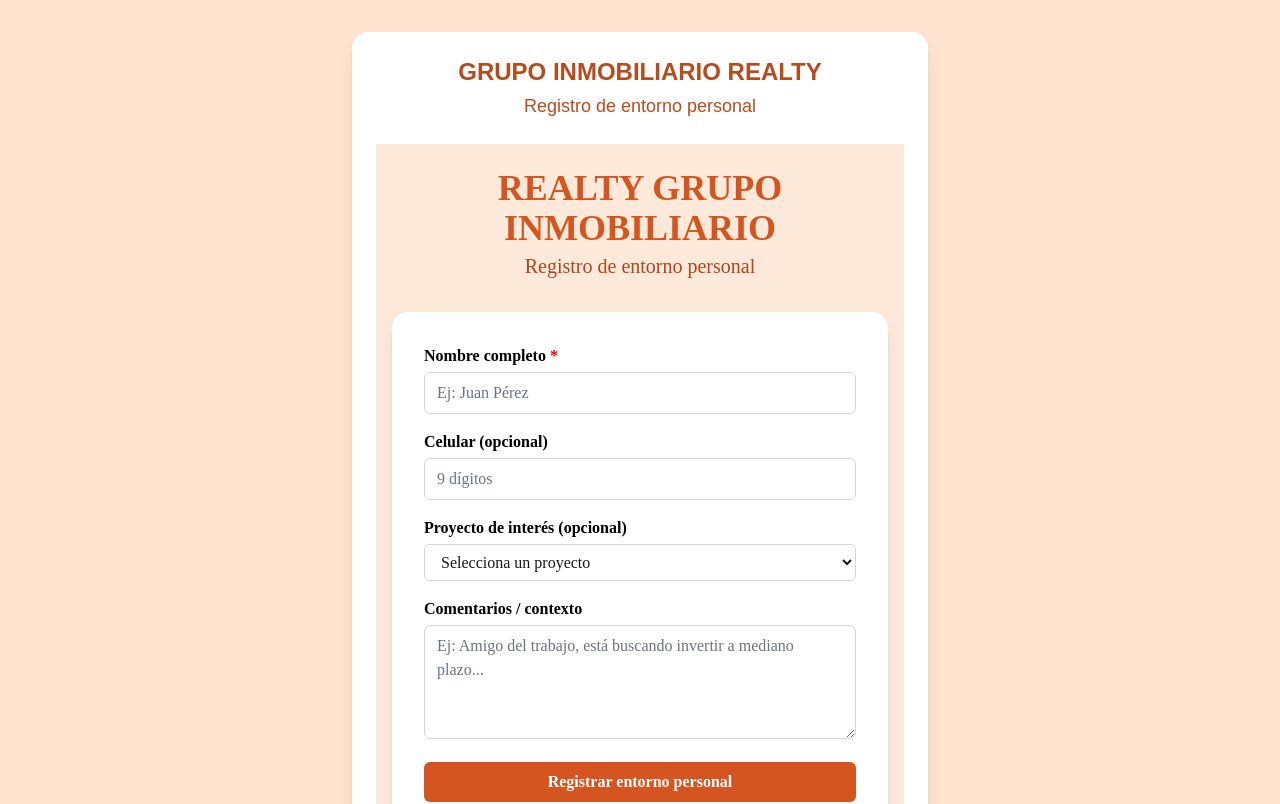
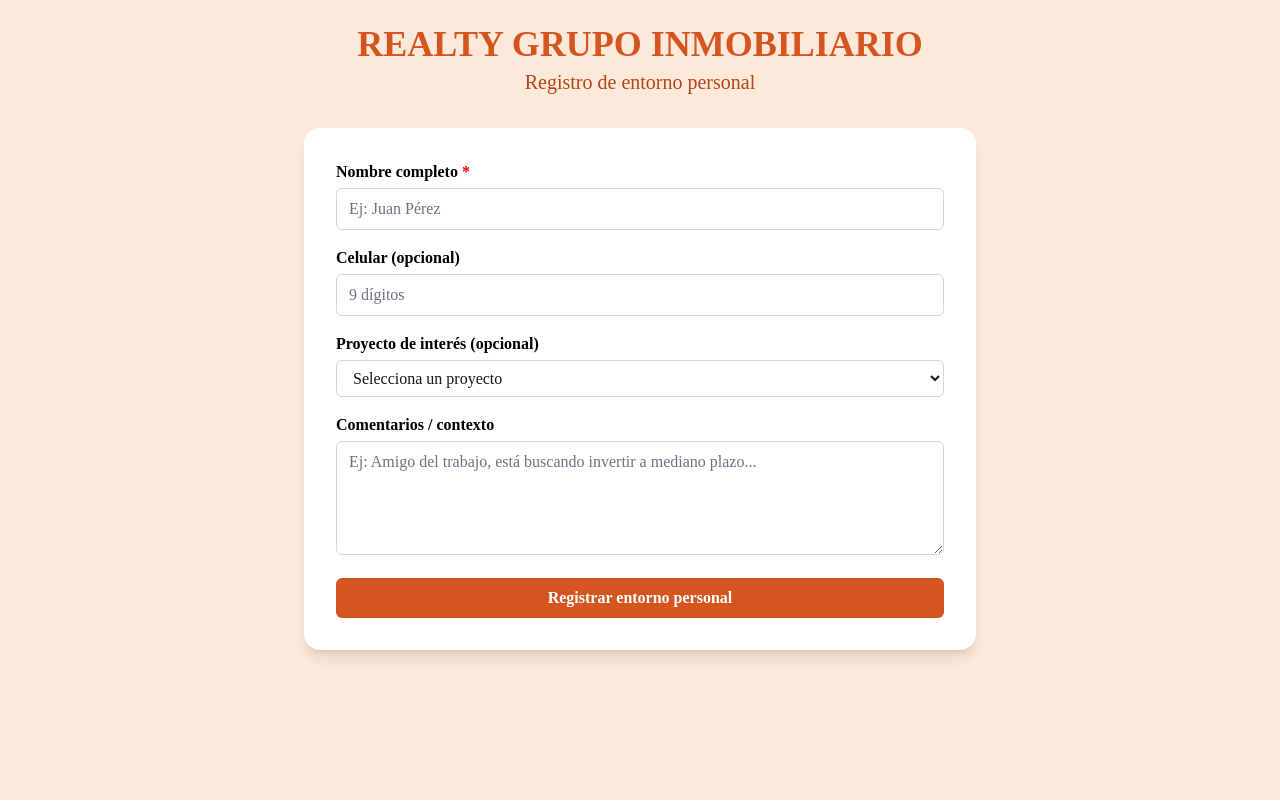
Before and after one commit to Bry504/red-de-agencias, a Next.js app: page /tradicional/entorno-personal in a window 1280 px wide. Shown: the top 804 px of the page. Built offline with nearby package versions, Linux system fonts and the light colour scheme.

Commit message:
fix: evitar titulos duplicados en formulario de entorno personal

```diff
--- a/app/tradicional/entorno-personal/page.tsx
+++ b/app/tradicional/entorno-personal/page.tsx
@@ -1,22 +1,5 @@
-import EntornoPersonalClient from '../entorno-personal/EntornoPersonalClient';
+import EntornoPersonalClient from './EntornoPersonalClient';
 
-export const metadata = {
-  title: 'Registrar entorno personal',
-};
-
-export default function EntornoPersonalPage() {
-  return (
-    <main className="min-h-screen bg-[#ffe3cf] flex flex-col items-center py-8 px-4">
-      <div className="w-full max-w-xl bg-white rounded-2xl shadow-lg p-6">
-        <h1 className="text-center text-2xl font-extrabold text-[#b74b1e] mb-1">
-          GRUPO INMOBILIARIO REALTY
-        </h1>
-        <p className="text-center text-lg text-[#b74b1e] mb-6">
-          Registro de entorno personal
-        </p>
-
-        <EntornoPersonalClient />
-      </div>
-    </main>
-  );
+export default function Page() {
+  return <EntornoPersonalClient />;
 }
```
